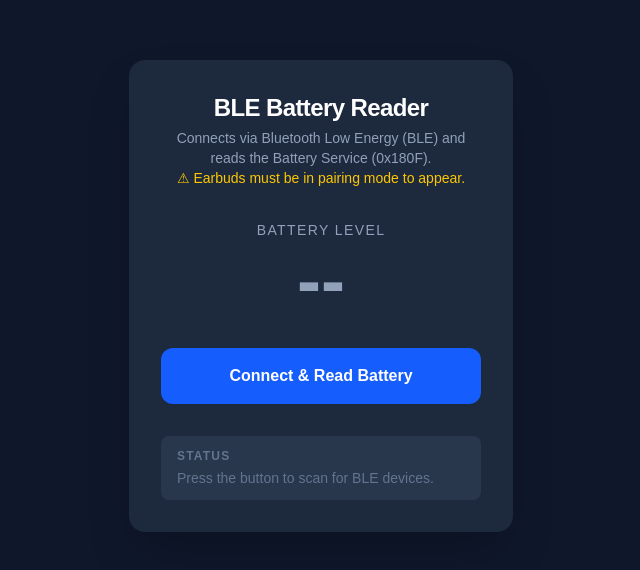
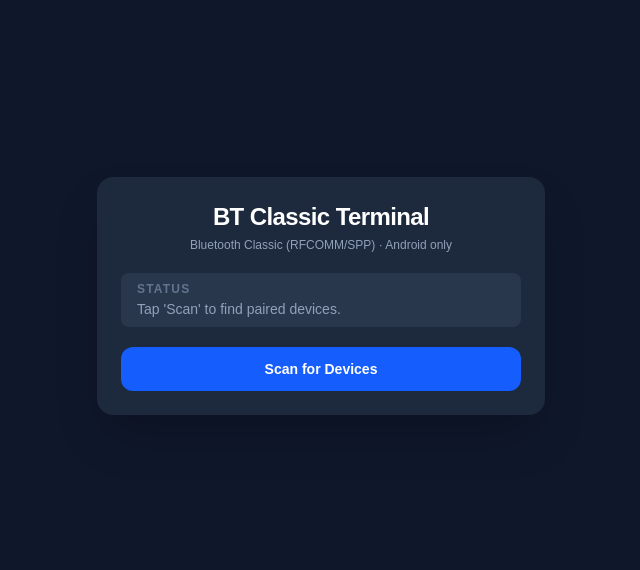
Before and after one commit to harishgarg2508/bluetooth, a Next.js app: page / in a window 1280 px wide. Shown: the part 104-674 px from the top of the page, without its empty margins (319-959 px from the left). Built offline with nearby package versions, Linux system fonts and the light colour scheme.

Commit message:
blurtooth change

```diff
--- a/package.json
+++ b/package.json
@@ -9,7 +9,7 @@
     "lint": "eslint"
   },
   "dependencies": {
-    "@capacitor-community/bluetooth-le": "^8.1.0",
+    "@yesprasoon/capacitor-bluetooth-communication": "^1.0.0",
     "@capacitor/android": "^8.1.0",
     "@capacitor/core": "^8.1.0",
     "@capacitor/ios": "^8.1.0",
--- a/src/app/page.tsx
+++ b/src/app/page.tsx
@@ -1,193 +1,294 @@
 "use client";
 
-import { useState, useCallback } from "react";
-import { BleClient } from "@capacitor-community/bluetooth-le";
+import { useState, useCallback, useEffect, useRef } from "react";
+import { BluetoothCommunication } from "@yesprasoon/capacitor-bluetooth-communication";
 
-// UUIDs for Battery Service (BLE standard) – full 128-bit form required by the plugin
-const BATTERY_SERVICE = "0000180f-0000-1000-8000-00805f9b34fb";
-const BATTERY_CHARACTERISTIC = "00002a19-0000-1000-8000-00805f9b34fb";
+type AppState = "idle" | "scanning" | "device_list" | "connecting" | "connected" | "error";
 
-type AppStatus =
-  | "idle"
-  | "initializing"
-  | "scanning"
-  | "connecting"
-  | "reading"
-  | "done"
-  | "error";
+interface BtDevice {
+  name: string;
+  address: string;
+}
+
+interface LogEntry {
+  id: number;
+  dir: "rx" | "tx" | "sys";
+  text: string;
+}
+
+let logCounter = 0;
 
 export default function Home() {
-  const [status, setStatus] = useState<AppStatus>("idle");
-  const [statusMessage, setStatusMessage] = useState<string>(
-    "Press the button to scan for BLE devices."
-  );
-  const [batteryLevel, setBatteryLevel] = useState<number | null>(null);
-  const [isLoading, setIsLoading] = useState(false);
+  const [appState, setAppState] = useState<AppState>("idle");
+  const [statusMsg, setStatusMsg] = useState("Tap 'Scan' to find paired devices.");
+  const [devices, setDevices] = useState<BtDevice[]>([]);
+  const [connectedDevice, setConnectedDevice] = useState<BtDevice | null>(null);
+  const [log, setLog] = useState<LogEntry[]>([]);
+  const [inputText, setInputText] = useState("");
+  const [isBusy, setIsBusy] = useState(false);
+  const logEndRef = useRef<HTMLDivElement>(null);
+  const listenerRef = useRef<{ remove: () => void } | null>(null);
 
-  const connectAndReadBattery = useCallback(async () => {
-    setIsLoading(true);
-    setBatteryLevel(null);
-    let deviceId: string | null = null;
+  const addLog = useCallback((dir: LogEntry["dir"], text: string) => {
+    setLog((prev) => [...prev, { id: logCounter++, dir, text }]);
+  }, []);
 
+  // Auto-scroll log to bottom
+  useEffect(() => {
+    logEndRef.current?.scrollIntoView({ behavior: "smooth" });
+  }, [log]);
+
+  // Remove listener on unmount
+  useEffect(() => {
+    return () => {
+      listenerRef.current?.remove();
+    };
+  }, []);
+
+  // ── Scan for paired devices ────────────────────────────────────────
+  const handleScan = useCallback(async () => {
+    setIsBusy(true);
+    setAppState("scanning");
+    setStatusMsg("Initializing Bluetooth...");
     try {
-      // ── Step 1: Initialize BLE ──────────────────────────────────────
-      setStatus("initializing");
-      setStatusMessage("Initializing Bluetooth...");
-      await BleClient.initialize({ androidNeverForLocation: true });
+      await BluetoothCommunication.initialize();
+      await BluetoothCommunication.enableBluetooth();
 
-      // ── Step 2: Scan – show picker filtered to Battery Service ──────
-      setStatus("scanning");
-      setStatusMessage(
-        "Scanning for BLE devices... Put your earbuds in PAIRING MODE so they appear in the list."
-      );
+      setStatusMsg("Scanning for paired devices...");
+      setAppState("scanning");
 
-      const device = await BleClient.requestDevice({
-        // No services filter → show ALL nearby BLE devices in the picker.
-        // BATTERY_SERVICE listed as optional so we can access it after connecting
-        // even if the device didn't advertise it.
-        optionalServices: [BATTERY_SERVICE],
-      });
+      const result = await BluetoothCommunication.scanDevices();
+      const found = result.devices as BtDevice[];
 
-      deviceId = device.deviceId;
-      setStatusMessage(`Device selected: ${device.name ?? device.deviceId}`);
-
-      // ── Step 3: Connect ─────────────────────────────────────────────
-      setStatus("connecting");
-      setStatusMessage(`Connecting to ${device.name ?? device.deviceId}...`);
-
-      await BleClient.connect(deviceId, (lostDeviceId) => {
-        // Unexpected disconnection callback
-        setStatus("error");
-        setStatusMessage(`Disconnected unexpectedly from ${lostDeviceId}.`);
-        setIsLoading(false);
-      });
-
-      setStatusMessage("Connected! Reading Battery Level...");
-
-      // ── Step 4: Read Battery Level characteristic ───────────────────
-      setStatus("reading");
-      const dataView = await BleClient.read(
-        deviceId,
-        BATTERY_SERVICE,
-        BATTERY_CHARACTERISTIC
-      );
-
-      // ── Step 5: Parse the first byte as an unsigned 8-bit integer ───
-      const level = dataView.getUint8(0);
-      setBatteryLevel(level);
-      setStatus("done");
-      setStatusMessage("Battery level read successfully.");
+      if (found.length === 0) {
+        setStatusMsg("No paired devices found. Pair your device in Android Settings first.");
+        setAppState("idle");
+      } else {
+        setDevices(found);
+        setStatusMsg(`Found ${found.length} paired device(s). Select one to connect.`);
+        setAppState("device_list");
+      }
     } catch (err: unknown) {
-      const message =
-        err instanceof Error ? err.message : "An unknown error occurred.";
-      setStatus("error");
-      setStatusMessage(`Error: ${message}`);
+      const msg = err instanceof Error ? err.message : String(err);
+      setStatusMsg(`Error: ${msg}`);
+      setAppState("error");
     } finally {
-      // ── Step 6: Always disconnect cleanly ───────────────────────────
-      if (deviceId) {
-        try {
-          await BleClient.disconnect(deviceId);
-        } catch {
-          // Ignore disconnect errors (device may already be gone)
-        }
-      }
-      setIsLoading(false);
+      setIsBusy(false);
     }
   }, []);
 
-  /* ─── Derived UI helpers ─────────────────────────────────────────── */
-  const statusColor: Record<AppStatus, string> = {
-    idle: "text-slate-500",
-    initializing: "text-blue-500",
-    scanning: "text-blue-500",
-    connecting: "text-amber-500",
-    reading: "text-amber-500",
-    done: "text-emerald-600",
-    error: "text-red-500",
+  // ── Connect to a device ────────────────────────────────────────────
+  const handleConnect = useCallback(
+    async (device: BtDevice) => {
+      setIsBusy(true);
+      setAppState("connecting");
+      setStatusMsg(`Connecting to ${device.name || device.address}...`);
+      try {
+        await BluetoothCommunication.connect({ address: device.address });
+
+        // Subscribe to incoming data
+        const handle = await BluetoothCommunication.addListener(
+          "dataReceived",
+          (event: { data: string }) => {
+            addLog("rx", event.data);
+          }
+        );
+        listenerRef.current = handle;
+
+        setConnectedDevice(device);
+        setLog([]);
+        setAppState("connected");
+        setStatusMsg(`Connected to ${device.name || device.address}`);
+        addLog("sys", `Connected to ${device.name || device.address}`);
+      } catch (err: unknown) {
+        const msg = err instanceof Error ? err.message : String(err);
+        setStatusMsg(`Connection failed: ${msg}`);
+        setAppState("device_list");
+      } finally {
+        setIsBusy(false);
+      }
+    },
+    [addLog]
+  );
+
+  // ── Send data ──────────────────────────────────────────────────────
+  const handleSend = useCallback(async () => {
+    if (!inputText.trim()) return;
+    const payload = inputText.trim();
+    setInputText("");
+    try {
+      await BluetoothCommunication.sendData({ data: payload });
+      addLog("tx", payload);
+    } catch (err: unknown) {
+      const msg = err instanceof Error ? err.message : String(err);
+      addLog("sys", `Send failed: ${msg}`);
+    }
+  }, [inputText, addLog]);
+
+  // ── Disconnect ─────────────────────────────────────────────────────
+  const handleDisconnect = useCallback(async () => {
+    setIsBusy(true);
+    try {
+      listenerRef.current?.remove();
+      listenerRef.current = null;
+      await BluetoothCommunication.disconnect();
+      addLog("sys", "Disconnected.");
+    } catch {
+      // ignore
+    }
+    setConnectedDevice(null);
+    setAppState("idle");
+    setDevices([]);
+    setStatusMsg("Disconnected. Tap 'Scan' to connect again.");
+    setIsBusy(false);
+  }, [addLog]);
+
+  // ── Key-down on input (Enter to send) ──────────────────────────────
+  const handleKeyDown = useCallback(
+    (e: React.KeyboardEvent<HTMLInputElement>) => {
+      if (e.key === "Enter") handleSend();
+    },
+    [handleSend]
+  );
+
+  /* ─── Status colour ─────────────────────────────────────────────── */
+  const stateColor: Record<AppState, string> = {
+    idle: "text-slate-400",
+    scanning: "text-blue-400",
+    device_list: "text-amber-400",
+    connecting: "text-amber-400",
+    connected: "text-emerald-400",
+    error: "text-red-400",
   };
 
-  const batteryColor =
-    batteryLevel === null
-      ? "text-slate-400"
-      : batteryLevel > 50
-      ? "text-emerald-600"
-      : batteryLevel > 20
-      ? "text-amber-500"
-      : "text-red-500";
+  /* ─── Log entry colour ──────────────────────────────────────────── */
+  const logColor = (dir: LogEntry["dir"]) =>
+    dir === "rx"
+      ? "text-emerald-300"
+      : dir === "tx"
+      ? "text-sky-300"
+      : "text-slate-400";
+
+  const logPrefix = (dir: LogEntry["dir"]) =>
+    dir === "rx" ? "RX ← " : dir === "tx" ? "TX → " : "   # ";
 
   return (
-    <div className="flex min-h-screen flex-col items-center justify-center bg-slate-900 p-6">
-      <div className="w-full max-w-sm rounded-2xl bg-slate-800 p-8 shadow-2xl flex flex-col items-center gap-8">
-        {/* Header */}
+    <div className="flex min-h-screen flex-col items-center justify-center bg-slate-900 p-4">
+      <div className="w-full max-w-md rounded-2xl bg-slate-800 p-6 shadow-2xl flex flex-col gap-5">
+
+        {/* ── Header ───────────────────────────────────────────────── */}
         <div className="text-center">
           <h1 className="text-2xl font-bold text-white tracking-tight">
-            BLE Battery Reader
+            BT Classic Terminal
           </h1>
-          <p className="mt-1 text-sm text-slate-400">
-            Connects via Bluetooth Low Energy (BLE) and reads the Battery Service (0x180F).
-            <br />
-            <span className="text-yellow-400">⚠ Earbuds must be in pairing mode to appear.</span>
+          <p className="mt-1 text-xs text-slate-400">
+            Bluetooth Classic (RFCOMM/SPP) · Android only
           </p>
         </div>
 
-        {/* Battery Display */}
-        <div className="flex flex-col items-center gap-1">
-          <span className="text-sm font-medium text-slate-400 uppercase tracking-widest">
-            Battery Level
-          </span>
-          <span className={`text-7xl font-black tabular-nums ${batteryColor}`}>
-            {batteryLevel !== null ? `${batteryLevel}%` : "--"}
-          </span>
+        {/* ── Status bar ───────────────────────────────────────────── */}
+        <div className="rounded-lg bg-slate-700/60 px-4 py-2">
+          <p className="text-xs font-semibold uppercase tracking-widest text-slate-500 mb-0.5">
+            Status
+          </p>
+          <p className={`text-sm font-medium break-words ${stateColor[appState]}`}>
+            {statusMsg}
+          </p>
         </div>
 
-        {/* Action Button */}
-        <button
-          onClick={connectAndReadBattery}
-          disabled={isLoading}
-          className={`w-full rounded-xl px-6 py-4 text-base font-semibold text-white transition-all duration-200 focus:outline-none focus:ring-2 focus:ring-blue-500 focus:ring-offset-2 focus:ring-offset-slate-800
-            ${
-              isLoading
-                ? "bg-slate-600 cursor-not-allowed"
-                : "bg-blue-600 hover:bg-blue-500 active:scale-95"
-            }`}
-        >
-          {isLoading ? (
-            <span className="flex items-center justify-center gap-2">
-              <svg
-                className="h-5 w-5 animate-spin"
-                fill="none"
-                viewBox="0 0 24 24"
+        {/* ── Device list ──────────────────────────────────────────── */}
+        {appState === "device_list" && (
+          <div className="flex flex-col gap-2">
+            <p className="text-xs font-semibold uppercase tracking-widest text-slate-500">
+              Paired Devices
+            </p>
+            {devices.map((d) => (
+              <button
+                key={d.address}
+                onClick={() => handleConnect(d)}
+                disabled={isBusy}
+                className="flex items-center justify-between rounded-xl bg-slate-700 px-4 py-3 text-left hover:bg-slate-600 active:scale-[0.98] transition-all disabled:opacity-50"
               >
-                <circle
-                  className="opacity-25"
-                  cx="12"
-                  cy="12"
-                  r="10"
-                  stroke="currentColor"
-                  strokeWidth="4"
-                />
-                <path
-                  className="opacity-75"
-                  fill="currentColor"
-                  d="M4 12a8 8 0 018-8v8H4z"
-                />
-              </svg>
-              Working...
-            </span>
-          ) : (
-            "Connect & Read Battery"
+                <span className="text-sm font-semibold text-white">
+                  {d.name || "(unknown)"}
+                </span>
+                <span className="text-xs text-slate-400 font-mono">{d.address}</span>
+              </button>
+            ))}
+          </div>
+        )}
+
+        {/* ── Terminal log (connected state) ───────────────────────── */}
+        {appState === "connected" && (
+          <div className="flex flex-col gap-3">
+            {/* Log window */}
+            <div className="h-52 overflow-y-auto rounded-xl bg-slate-900 px-3 py-2 font-mono text-xs space-y-0.5 border border-slate-700">
+              {log.length === 0 && (
+                <p className="text-slate-600 italic">No data yet…</p>
+              )}
+              {log.map((entry) => (
+                <p key={entry.id} className={logColor(entry.dir)}>
+                  <span className="text-slate-600">{logPrefix(entry.dir)}</span>
+                  {entry.text}
+                </p>
+              ))}
+              <div ref={logEndRef} />
+            </div>
+
+            {/* Send input */}
+            <div className="flex gap-2">
+              <input
+                type="text"
+                value={inputText}
+                onChange={(e) => setInputText(e.target.value)}
+                onKeyDown={handleKeyDown}
+                placeholder="Type a message…"
+                className="flex-1 rounded-xl bg-slate-700 px-4 py-2 text-sm text-white placeholder-slate-500 focus:outline-none focus:ring-2 focus:ring-blue-500"
+              />
+              <button
+                onClick={handleSend}
+                disabled={!inputText.trim()}
+                className="rounded-xl bg-blue-600 px-4 py-2 text-sm font-semibold text-white hover:bg-blue-500 disabled:opacity-40 disabled:cursor-not-allowed transition-colors"
+              >
+                Send
+              </button>
+            </div>
+          </div>
+        )}
+
+        {/* ── Action buttons ────────────────────────────────────────── */}
+        <div className="flex flex-col gap-2">
+          {appState !== "connected" && (
+            <button
+              onClick={handleScan}
+              disabled={isBusy || appState === "scanning" || appState === "connecting"}
+              className={`w-full rounded-xl px-6 py-3 text-sm font-semibold text-white transition-all
+                ${isBusy || appState === "scanning" || appState === "connecting"
+                  ? "bg-slate-600 cursor-not-allowed"
+                  : "bg-blue-600 hover:bg-blue-500 active:scale-95"
+                }`}
+            >
+              {appState === "scanning"
+                ? "Scanning…"
+                : appState === "connecting"
+                ? "Connecting…"
+                : appState === "device_list"
+                ? "Rescan"
+                : "Scan for Devices"}
+            </button>
           )}
-        </button>
 
-        {/* Status Message */}
-        <div className="w-full rounded-lg bg-slate-700/60 px-4 py-3">
-          <p className="text-xs font-semibold uppercase tracking-widest text-slate-500 mb-1">
-            Status
-          </p>
-          <p className={`text-sm font-medium break-words ${statusColor[status]}`}>
-            {statusMessage}
-          </p>
+          {appState === "connected" && (
+            <button
+              onClick={handleDisconnect}
+              disabled={isBusy}
+              className="w-full rounded-xl bg-red-600 px-6 py-3 text-sm font-semibold text-white hover:bg-red-500 active:scale-95 transition-all disabled:opacity-50"
+            >
+              Disconnect
+            </button>
+          )}
         </div>
+
       </div>
     </div>
   );
```
Also changed, not shown: 2 other files (tests, documents, lock files or other folders).
